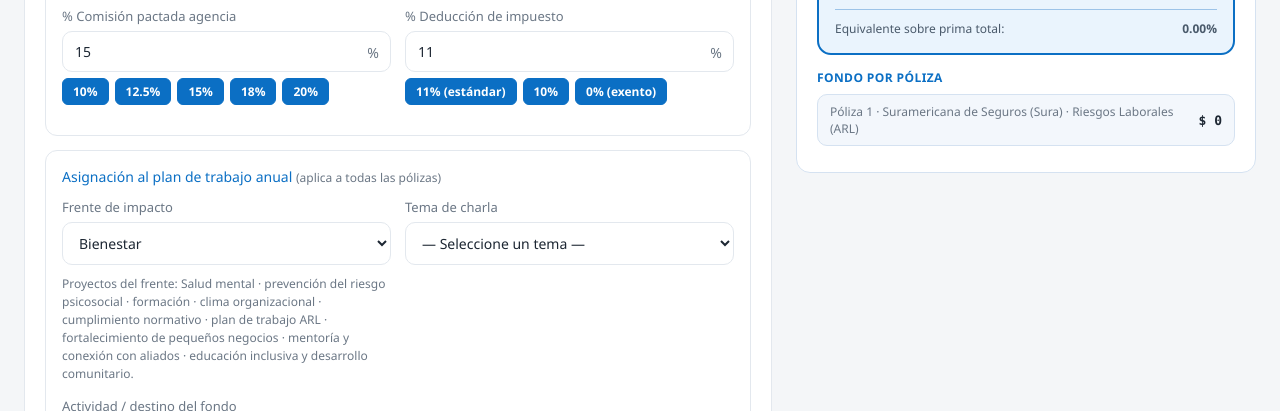
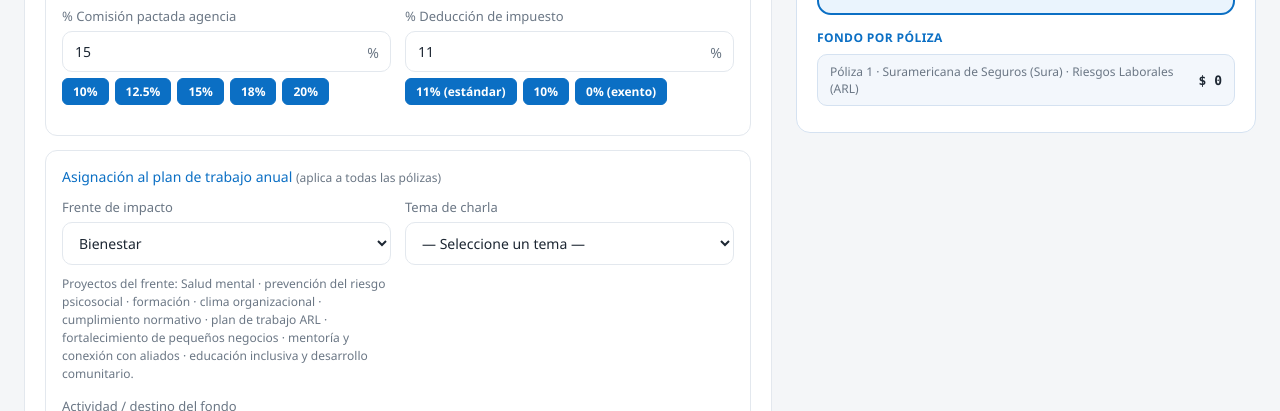
Before and after one commit to servisolucionesaragon/ossa-vegga, a plain HTML site: page calculadora/index.html in a window 1280 px wide. Shown: the part 689-1100 px from the top of the page. Drawn offline with Linux system fonts and the light colour scheme.

Commit message:
Calculadora: quitar Equivalente sobre prima total del desglose
Co-Authored-By: Claude Haiku 5.5 <noreply@anthropic.com>

```diff
--- a/calculadora/index.html
+++ b/calculadora/index.html
@@ -460,7 +460,6 @@
         </div>
         <div class="amount" id="d-fondo">$ 0</div>
         <div class="desc">Monto disponible para financiar el Plan de Trabajo Anual de la empresa seleccionada.</div>
-        <div class="eq"><span>Equivalente sobre prima total:</span><b id="d-eq">0%</b></div>
       </div>
 
       <div class="por-poliza-titulo">Fondo por póliza</div>
@@ -837,7 +836,6 @@
     if (validas === 0) {
       ['d-prima', 'd-comision', 'd-neta', 'd-fondo'].forEach(function (id) { $(id).textContent = '$ 0'; });
       $('d-ret').textContent = '- $ 0';
-      $('d-eq').textContent = '0%';
       return;
     }
     $('d-prima').textContent = cop(t.prima);
@@ -845,7 +843,6 @@
     $('d-ret').textContent = copNeg(t.retenciones);
     $('d-neta').textContent = cop(t.comisionNeta);
     $('d-fondo').textContent = cop(t.fondoImpacto);
-    $('d-eq').textContent = (t.prima > 0 ? (t.fondoImpacto / t.prima * 100) : 0).toFixed(2) + '%';
   }
 
   // ---------- Eventos de las pólizas (delegación) ----------
```
